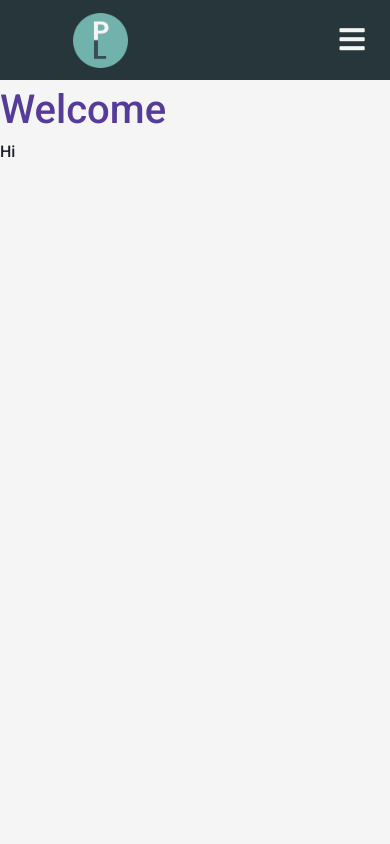
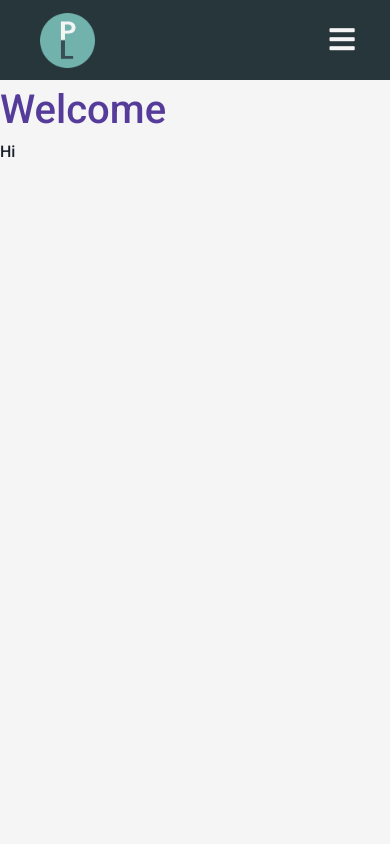
Before and after one commit to pollyliu1/pollyliu1.github.io, a React (Create React App) app: page / in a window 390 px wide. Shown: the top 844 px of the page. Built offline with nearby package versions, Linux system fonts and the light colour scheme.

Commit message:
Fixed navbar

```diff
--- a/src/components/Navbar/Navbar.css
+++ b/src/components/Navbar/Navbar.css
@@ -42,6 +42,7 @@
 
 .fa-bars {
     color: var(--whiteMain);
+    padding-right: 5px;
 }
 
 .menu-icon {
@@ -89,7 +90,7 @@
     .navbar-logo {
         position: absolute;
         top: 5;
-        left: 53px;
+        left: 20px;
         transform: translate(25%, 50%,);
     }
 
@@ -107,6 +108,6 @@
     .fa-times {
         color: var(--whiteMain);
         font-size: 2rem;
-        padding-right: 2.5px;
+        padding-right: 7.5px;
     }
 }
```
